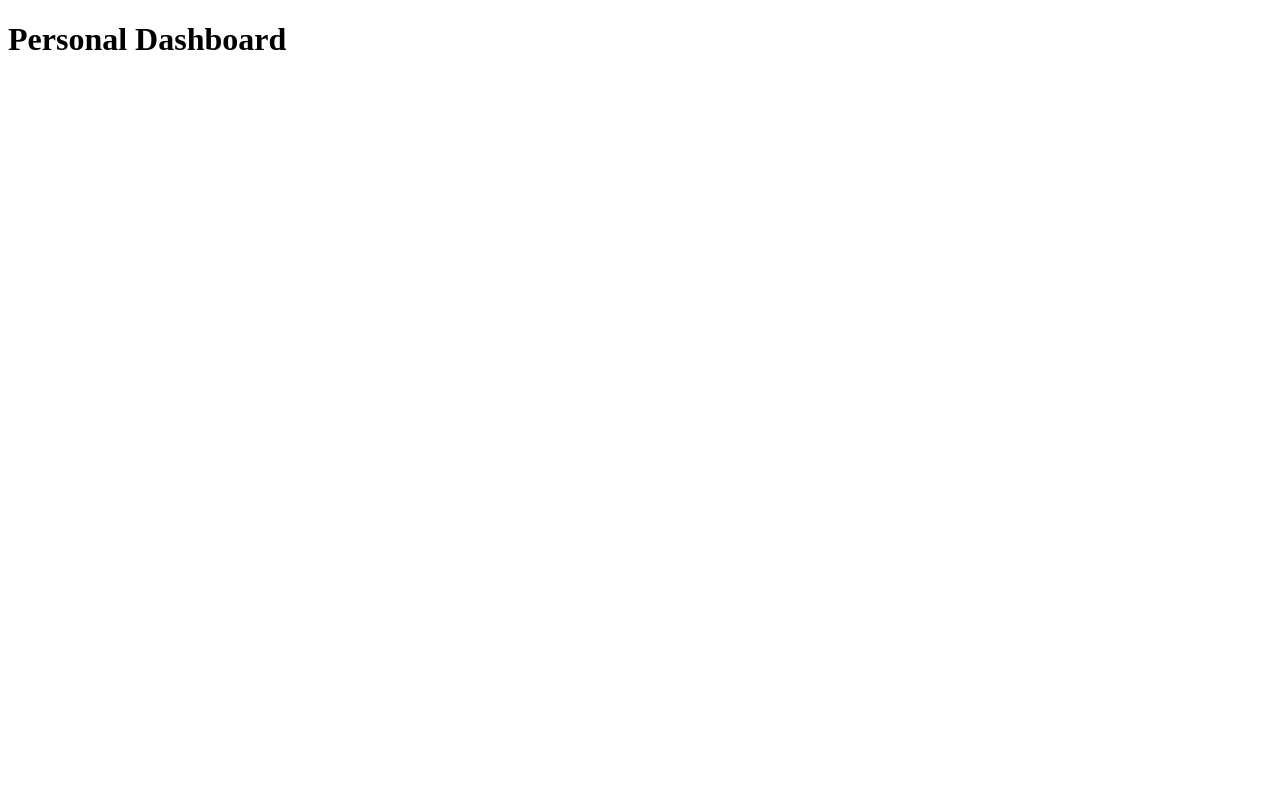
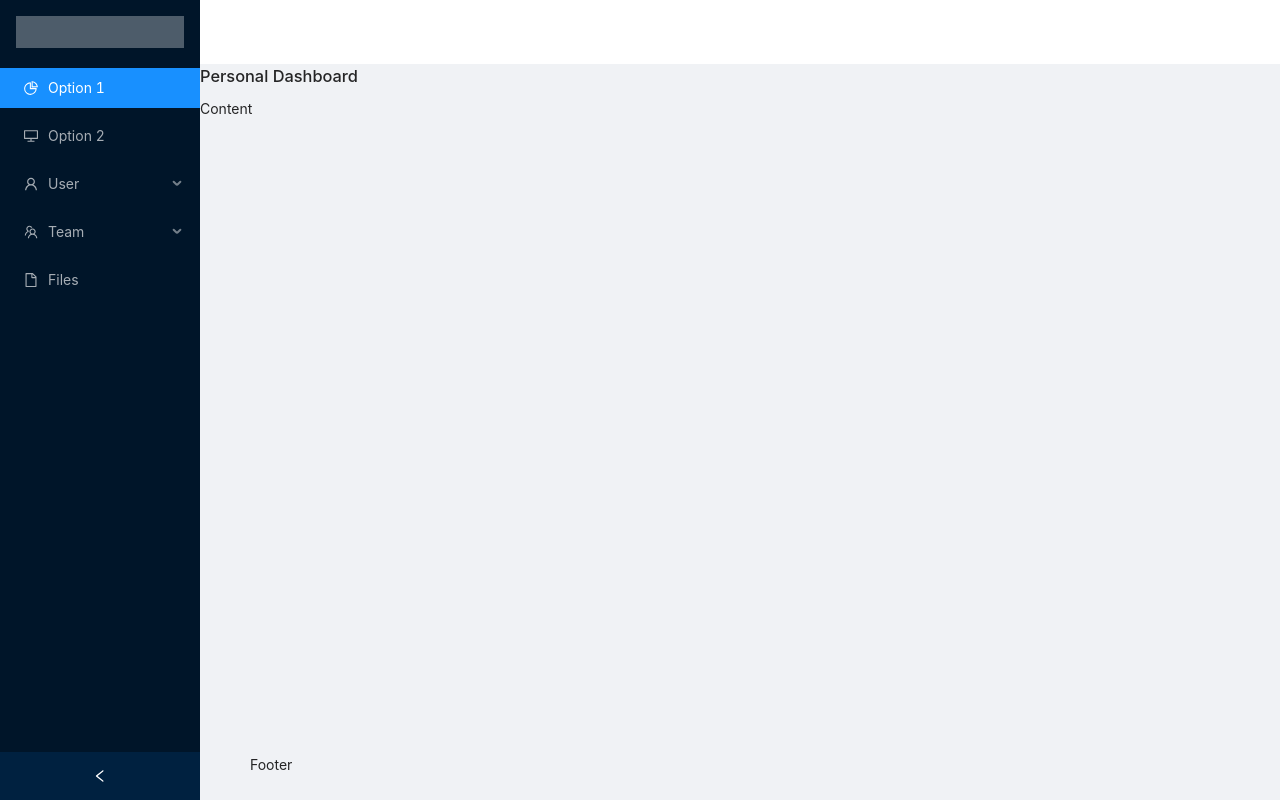
Before and after one commit to actuallyReallyAlex/dashboard, a React app: page / in a window 1280 px wide. Built offline with nearby package versions, Linux system fonts and the light colour scheme.

Commit message:
webpack-dev-server and antd start

```diff
--- /dev/null
+++ b/src/index.css
@@ -0,0 +1,19 @@
+#root {
+  height: 100%;
+  width: 100%;
+}
+
+#application {
+  height: 100%;
+  width: 100%;
+}
+
+.logo {
+  height: 32px;
+  margin: 16px;
+  background: rgba(255, 255, 255, 0.3);
+}
+
+.site-layout .site-layout-background {
+  background: #fff;
+}
--- a/src/index.tsx
+++ b/src/index.tsx
@@ -1,6 +1,53 @@
 import React from "react";
 import ReactDOM from "react-dom";
+import { Layout, Menu, Breadcrumb } from 'antd';
+import {
+  DesktopOutlined,
+  PieChartOutlined,
+  FileOutlined,
+  TeamOutlined,
+  UserOutlined,
+} from '@ant-design/icons';
 
-const App = () => <h1>Personal Dashboard</h1>;
+import "antd/dist/antd.css";
+import './index.css';
+
+const { Header, Content, Footer, Sider } = Layout;
+const { SubMenu } = Menu;
+
+const App = () => {
+  return (
+    <Layout id="application">
+      <Sider collapsible><div className="logo" />
+          <Menu theme="dark" defaultSelectedKeys={['1']} mode="inline">
+            <Menu.Item key="1" icon={<PieChartOutlined />}>
+              Option 1
+            </Menu.Item>
+            <Menu.Item key="2" icon={<DesktopOutlined />}>
+              Option 2
+            </Menu.Item>
+            <SubMenu key="sub1" icon={<UserOutlined />} title="User">
+              <Menu.Item key="3">Tom</Menu.Item>
+              <Menu.Item key="4">Bill</Menu.Item>
+              <Menu.Item key="5">Alex</Menu.Item>
+            </SubMenu>
+            <SubMenu key="sub2" icon={<TeamOutlined />} title="Team">
+              <Menu.Item key="6">Team 1</Menu.Item>
+              <Menu.Item key="8">Team 2</Menu.Item>
+            </SubMenu>
+            <Menu.Item key="9" icon={<FileOutlined />}>
+              Files
+            </Menu.Item>
+          </Menu></Sider>
+      <Layout className="site-layout">
+        <Header className="site-layout-background" style={{ padding: 0 }} />
+        <Content>
+          <h1>Personal Dashboard</h1>Content
+        </Content>
+        <Footer>Footer</Footer>
+      </Layout>
+    </Layout>
+  );
+};
 
 ReactDOM.render(<App />, document.getElementById("root"));
--- a/webpack.config.js
+++ b/webpack.config.js
@@ -3,6 +3,11 @@ const path = require('path');
 
 module.exports = {
   entry: './src/index.tsx',
+  devServer: {
+    contentBase: path.join(__dirname, 'dist'),
+    compress: true,
+    port: 9000,
+  },
   devtool: 'eval',
   mode: 'development',
   module: {
@@ -11,6 +16,10 @@ module.exports = {
         test: /\.tsx?$/,
         use: 'ts-loader',
         exclude: /node_modules/,
+      },
+      {
+        test: /\.css$/i,
+        use: ['style-loader', 'css-loader'],
       },
     ],
   },
```
Also changed, not shown: package.json (+6 -1 lines), 2 other files (tests, documents, lock files or other folders).
